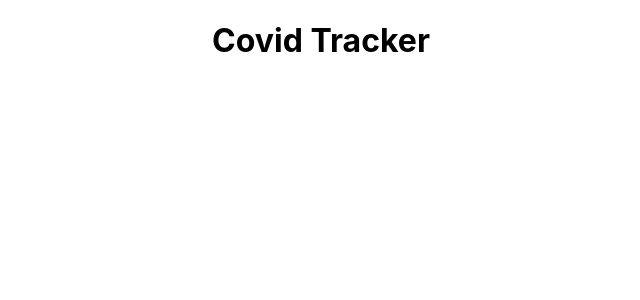
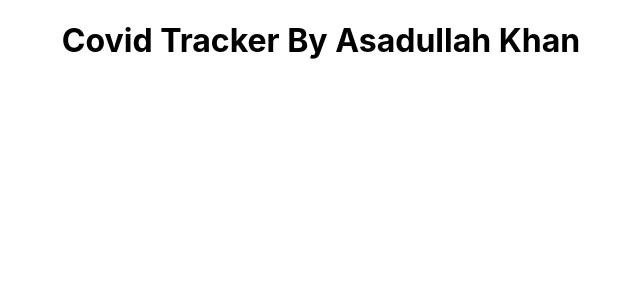
Before and after one commit to Asadullahkhankaimkhani/Covid-Tracker, a React (Create React App) app: page / in a window 1280 px wide. Shown: the top 300 px of the page, without its empty margins (319-959 px from the left). Built offline with nearby package versions, Linux system fonts and the light colour scheme.

Commit message:
Update App.js

```diff
--- a/src/App.js
+++ b/src/App.js
@@ -1,10 +1,10 @@
-import logo from './logo.svg';
+
 import './App.css';
 
 function App() {
   return (
     <div className="App">
-        <h1>Covid Tracker</h1>
+        <h1>Covid Tracker By Asadullah Khan</h1>
     </div>
   );
 }
```
